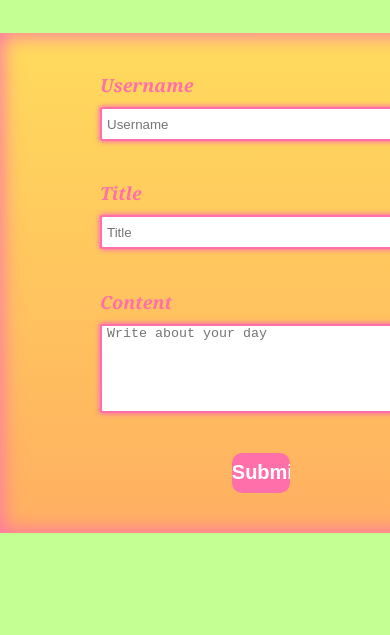
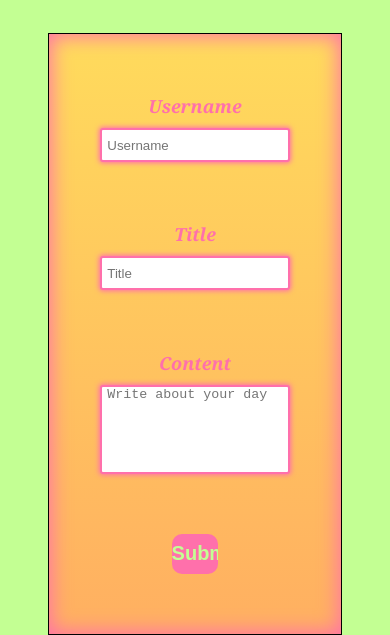
Before and after one commit to WillZovo94/Personal-Blog, a plain HTML site: page Index1.html in a window 390 px wide. Shown: the part 324-959 px from the top of the page. Before the commit the page ends 857 px from the top, so only its background shows below. Drawn offline with Linux system fonts and the light colour scheme.

Commit message:
Trying to add responsiveness and fix some bugs up

```diff
--- a/Index1.html
+++ b/Index1.html
@@ -4,6 +4,7 @@
         <title>Personal Blog</title>
         <meta charset="UTF-8">
         <link rel="stylesheet" href="style.css">
+        <meta name="viewport" content="width=device-width, initial-scale=1">
     </head>
 
     <body>
@@ -21,25 +22,23 @@
         </div>
 
         <h1 id="header-message">Rewind your thoughts and let them soak in <span id="paradise-span">PARADISE</span></h1>
-        <form>
-            <fieldset id="main-section">
-                <div class="fieldset-divs">
+        <form id="main-section">
+            <fieldset class="fieldset-divs">
                 <label for="username-input">Username</label>
                 <input id="username-input" type="text" placeholder="Username">
-                </div>
+            </fieldset>
 
-                <div class="fieldset-divs">
+            <fieldset class="fieldset-divs">
                 <label for="title-input">Title</label>
                 <input id="title-input" type="text" placeholder="Title">
-                </div>
+            </fieldset>
 
-                <div class="fieldset-divs">
+            <fieldset class="fieldset-divs">
                 <label for="content-input">Content</label>
                 <textarea id="content-input" placeholder="Write about your day"></textarea>
-                </div>
+            </fieldset>
 
                 <input id="submit-button" type="submit">
-            </fieldset>
         </form>
 
 
--- a/style.css
+++ b/style.css
@@ -11,17 +11,15 @@
 }
 
 html {
-    margin: 0;
-    padding: 0;
     background-color: var(--bg-color-light);
-    font-family:Georgia, 'Times New Roman', Times, serif;
+    font-family: Georgia, 'Times New Roman', Times, serif;
 }
 
 #main-header {
     display: flex;
     position: relative;
     justify-content: space-between;
-    background:linear-gradient(var(--bg-color-light-2), var(--bg-color-light-3));
+    background: linear-gradient(var(--bg-color-light-2), var(--bg-color-light-3));
     border-bottom: 3px solid var(--bg-color-light-4);
     height: 125px;
     width: 100%;
@@ -116,13 +114,17 @@ html {
     display: flex;
     position: relative;
     flex-direction: column;
-    justify-content: space-evenly;;
+    justify-content: space-evenly;
     margin: 0 auto;
     top: 100px;
-    width: 80%;
-    height: 500px;
+    width: 75%;
+    height: 600px;
     background:linear-gradient(var(--bg-color-light-2), var(--bg-color-light-3));
     box-shadow: inset 0 0 20px 2px var(--bg-color-light-4);
+}
+
+form {
+    border: 1px solid black;
 }
 
 fieldset {
@@ -130,7 +132,9 @@ fieldset {
 }
 
 .fieldset-divs {
-    padding: 0 100px;
+    display: flex;
+    align-items: center;
+    flex-direction: column;
 }
 
 
@@ -138,7 +142,7 @@ fieldset {
     margin-top: 10px;
     display: flex;
     height: 30px;
-    width: 79vw;
+    width: 60%;
     height: 30px;
 }
 
@@ -158,20 +162,26 @@ label {
 }
 
 #content-input {
-    max-width: 79vw;
-    min-width: 79vw;
+    max-width: 60%;
+    min-width: 60%;
+    resize: none;
     height: 85px;
-    max-height: 135px;
-    min-height: 30px;
+    margin-top: 10px;
 }
 
 #submit-button {
-    width: 15vw;
+    width: 12vw;
     height: 40px;
     font-size: 20px;
     font-weight: bolder;
-    color: white;
+    color: var(--bg-color-light);
     background-color: var(--bg-color-light-4);
+    background-image: linear-gradient(to left, var(--bg-color-light-4) 40%, var(--bg-color-light) 60%);
+    background-size: 300% 100%;
+    background-position: 100%;
+    transition: background-position 1s,
+    color 1s,
+    box-shadow 0.5s;
     border: none;
     border-radius: 10px;
     text-align: center;
@@ -179,3 +189,9 @@ label {
     margin: 0 auto;
     cursor: pointer;
 }
+
+#submit-button:hover {
+    background-position: 0%;
+    color: var(--bg-color-light-4);
+    box-shadow: 0 0 5px 5px var(--bg-color-light-4);
+}
```
Lines whose indentation alone changed are shown as unchanged.
